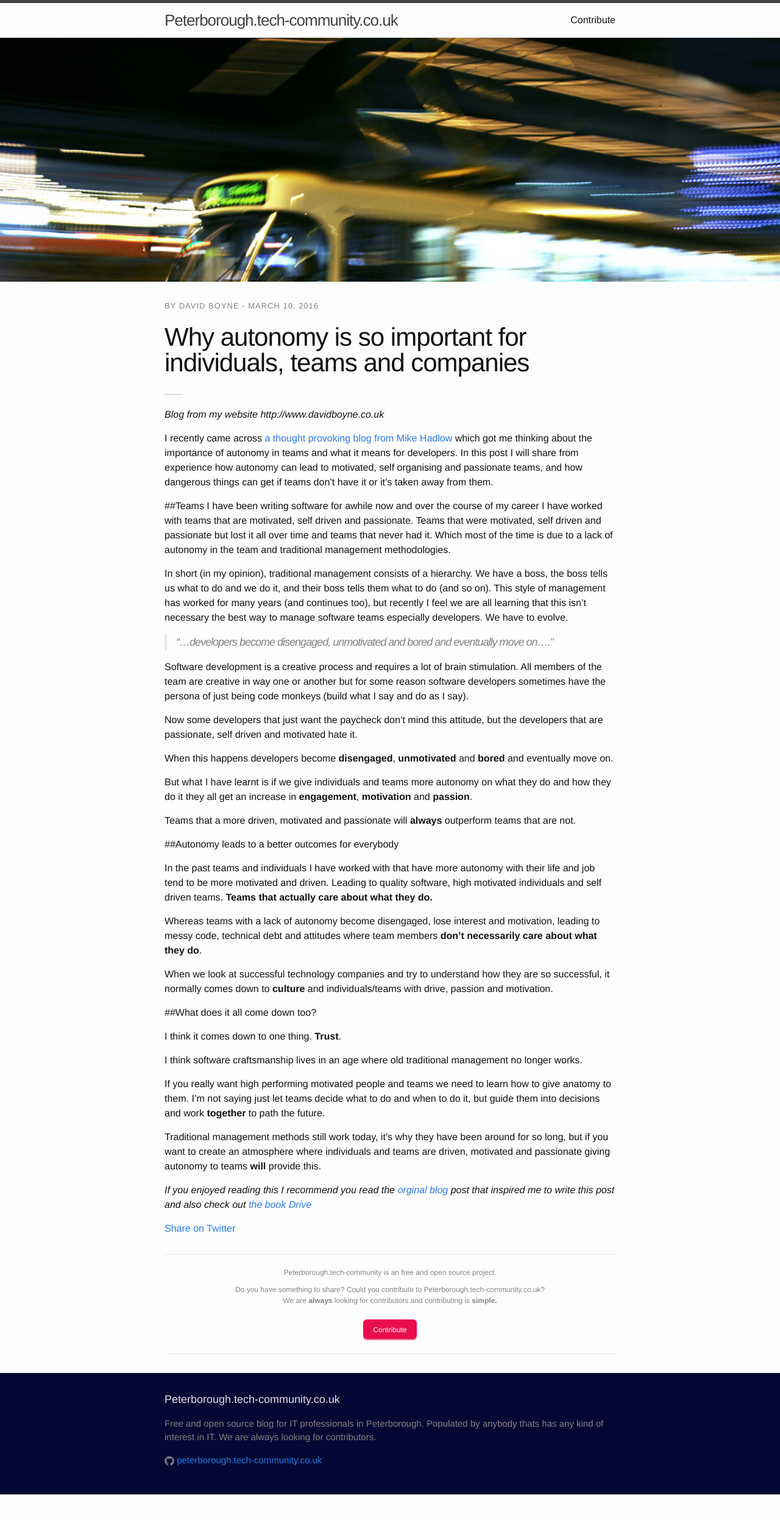
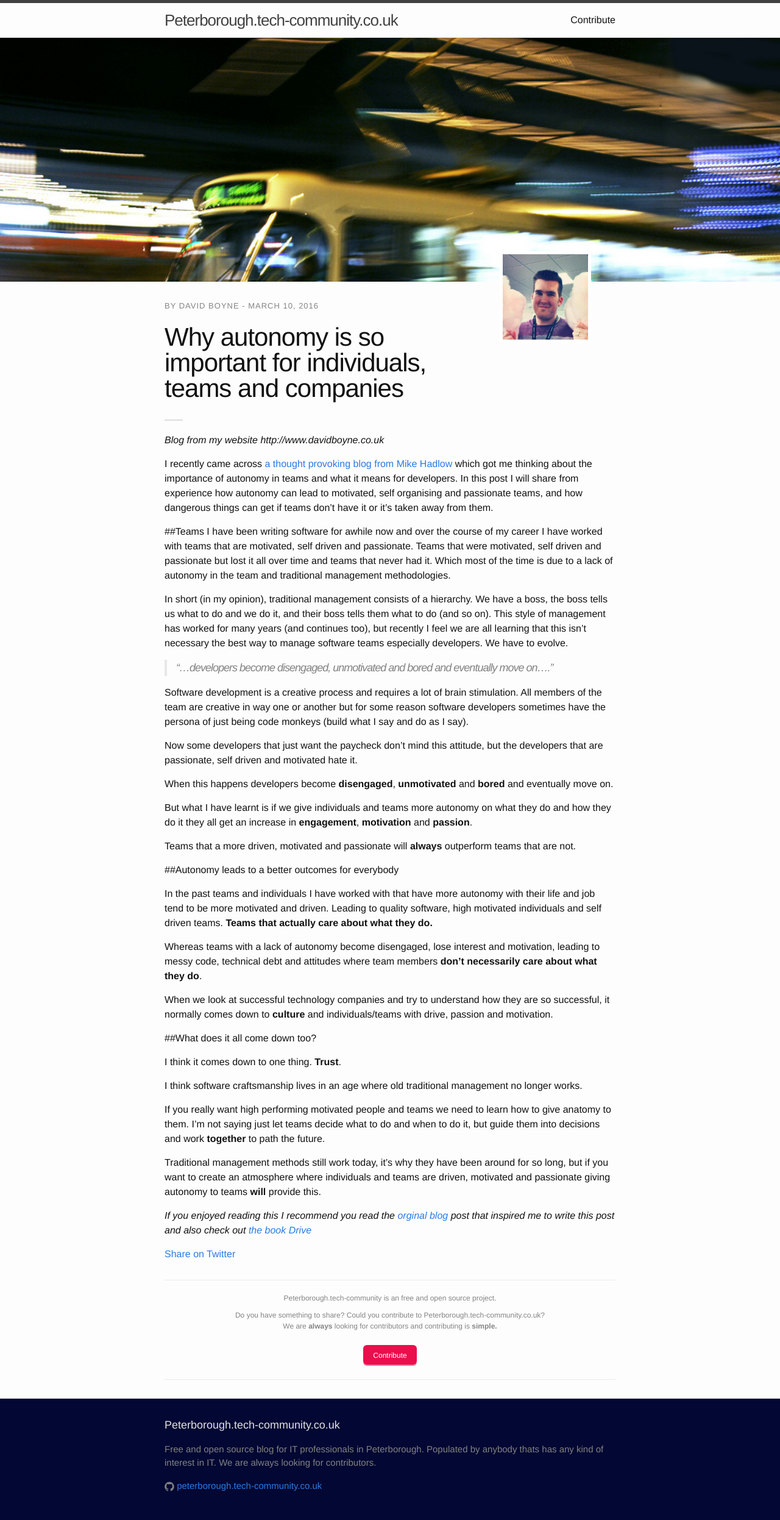
Before and after one commit to boyney123/peterborough.tech-community.co.uk, a Jekyll site: the page built from _posts/2016-03-10-automany-is-important.md, in a window 1280 px wide. Shown: the whole page at 61% size. Built offline with Jekyll 4.4.1, drawn with Linux system fonts in a browser that asks for light colours; nearby versions of some CDN libraries; comment, search, counter and statistics services are not loaded; before the commit the page ends 2451 px from its top, so only the background shows below that.

Commit message:
DB - Added author photos to main page

```diff
--- a/_data/authors.yml
+++ b/_data/authors.yml
@@ -1,7 +1,7 @@
 David Boyne:
     name: David Boyne
     bio: Developer
-    photo: "https://pbs.twimg.com/profile_images/660943257795457030/igA_joVD.jpg"
+    photo: "./assets/authors/david_boyne.jpg"
 
 Stewart Barrett:
     name : Stewart Barrett
@@ -13,9 +13,9 @@ Zee:
 
 Anton LeMercier:
     name : Anton LeMercier
-    photo: "./assets/authors/anton.jpg"
+    photo: "assets/authors/anton.jpg"
 
 Neil Studd:
     name: Neil Studd
     bio: Senior Test Engineer at Compare The Market
-    photo: "https://pbs.twimg.com/profile_images/617723231181668352/BKznqZyy_400x400.jpg"
+    photo: "/assets/authors/neil_studd.jpg"
--- a/_layouts/post.html
+++ b/_layouts/post.html
@@ -7,11 +7,17 @@ layout: default
 {% endif %}
 <div class="page-content">
     <div class="wrapper">
-        <article class="post" itemscope itemtype="http://schema.org/BlogPosting">
+        <article class="main-post" itemscope itemtype="http://schema.org/BlogPosting">
 
-          <header class="post-header">
+        {% assign author = site.data.authors.[page.author] %}
+            {% if author.photo %}
+                <img class="main-post__author-image" src="../../../../{{author.photo}}" alt="">
+            {% endif %}
+
+            <header class="post-header">
             <p class="post-meta">
-                {% if page.author %}By <span itemprop="author" itemscope itemtype="http://schema.org/Person"><span itemprop="name">{{ page.author }}</span></span> {% endif %}  - <time datetime="{{ page.date | date_to_xmlschema }}" itemprop="datePublished">{{ page.date | date: "%B %d, %Y" }}</time></p>
+
+            {% if page.author %} By <span itemprop="author" itemscope itemtype="http://schema.org/Person"><span itemprop="name">{{ page.author }}</span></span> {% endif %}  - <time datetime="{{ page.date | date_to_xmlschema }}" itemprop="datePublished">{{ page.date | date: "%B %d, %Y" }}</time></p>
             <h1 class="post-title" itemprop="name headline">{{ page.title }}</h1>
 
           </header>
--- a/_sass/_layout.scss
+++ b/_sass/_layout.scss
@@ -222,9 +222,14 @@
     letter-spacing: -1px;
     line-height: 1;
     margin:20px 0;
+    width: 70%;
 
     @include media-query($on-laptop) {
         font-size: 36px;
+    }
+
+    @include media-query($on-palm) {
+      width: 100%;
     }
 
     &:after{
--- /dev/null
+++ b/_sass/_post.scss
@@ -0,0 +1,17 @@
+.main-post{
+  position: relative;
+  .main-post__author-image{
+    position: absolute;
+    width: 140px;
+    top: -80px;
+    right: 40px;
+    padding: 5px;
+    background: #FFF;
+    @include media-query($on-palm) {
+      width: 100px;
+    }
+    @include media-query(500px) {
+      display: none;
+    }
+  }
+}
--- a/css/main.scss
+++ b/css/main.scss
@@ -51,5 +51,6 @@ $on-laptop:        800px;
         "layout",
         "syntax-highlighting",
         "buttons",
-        "post-list"
+        "post-list",
+        "post"
 ;
```
Also changed, not shown: assets/authors/david_boyne.jpg (added), assets/authors/neil_studd.jpg (added), 13 other files.
